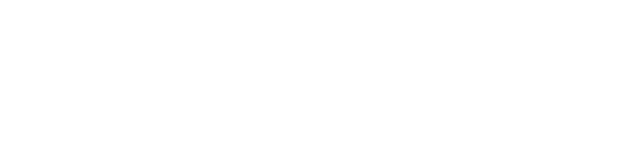
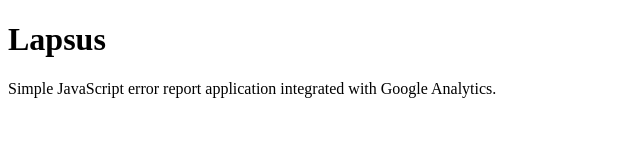
Before and after one commit to evandroeisinger/lapsus, a plain HTML site: page index.html in a window 1280 px wide. Shown: the whole page, without its empty margins (0-640 px from the left). Drawn offline with Linux system fonts and the light colour scheme.

Commit message:
Body content

```diff
--- a/index.html
+++ b/index.html
@@ -4,11 +4,16 @@
         <meta charset="utf-8">
         <meta http-equiv="X-UA-Compatible" content="IE=edge,chrome=1">
         <title>Lapsus</title>
-        <meta name="description" content="Simple JavaScript error report application integrated with Google Analytics.">
+        <meta name="description" content="Simple JavaScript error report application integrated with Google Analytics. ">
         <meta name="viewport" content="width=device-width">
         <link rel="stylesheet" href="css/main.css">
     </head>
     <body>
+
+        <main>
+            <h1>Lapsus</h1>
+            <p>Simple JavaScript error report application integrated with Google Analytics.</p>
+        </main>
 
         <!-- Google Analytics: change UA-XXXXX-X to be your site's ID. -->
         <script>
```
